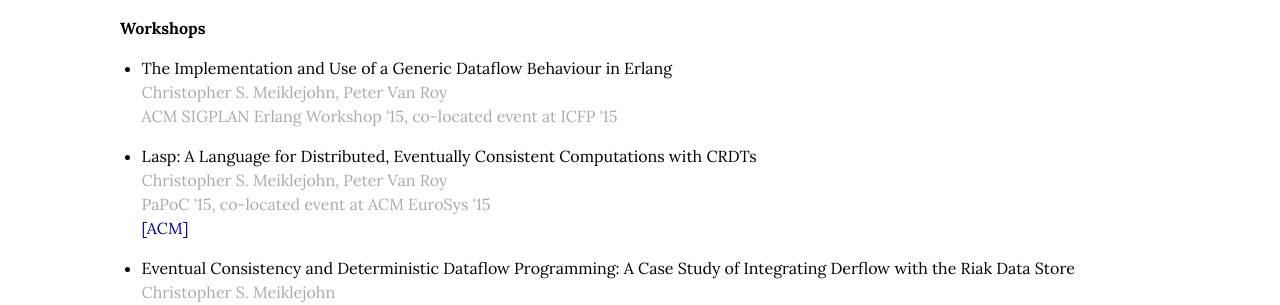
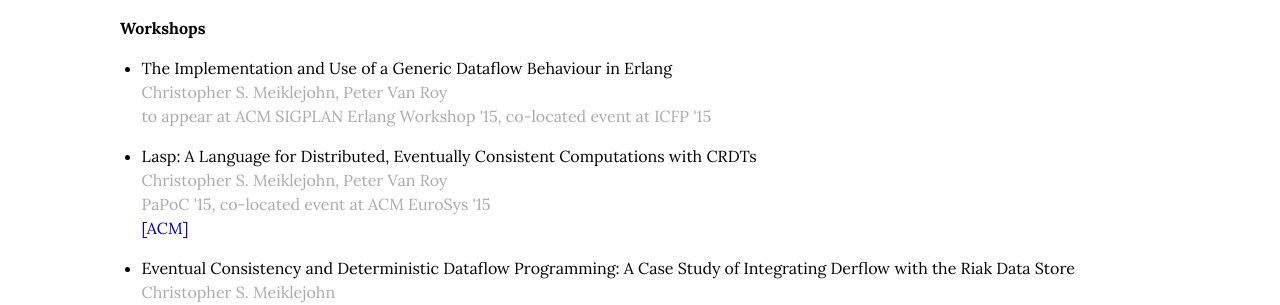
Before and after one commit to cmeiklejohn/cmeiklejohn.github.io, a Jekyll site: the page built from publications.html, in a window 1280 px wide. Shown: the part 300-605 px from the top of the page. Built offline with Jekyll 4.4.1, drawn with Linux system fonts in a browser that asks for light colours.

Commit message:
Minor edit.

```diff
--- a/publications.html
+++ b/publications.html
@@ -26,7 +26,7 @@
       <p>
         The Implementation and Use of a Generic Dataflow Behaviour in Erlang
         <span class="author">Christopher S. Meiklejohn, Peter Van Roy</span>
-        <span class="date">ACM SIGPLAN Erlang Workshop '15, co-located event at ICFP '15</span>
+        <span class="date">to appear at ACM SIGPLAN Erlang Workshop '15, co-located event at ICFP '15</span>
       </p>
     </li>
 
```
